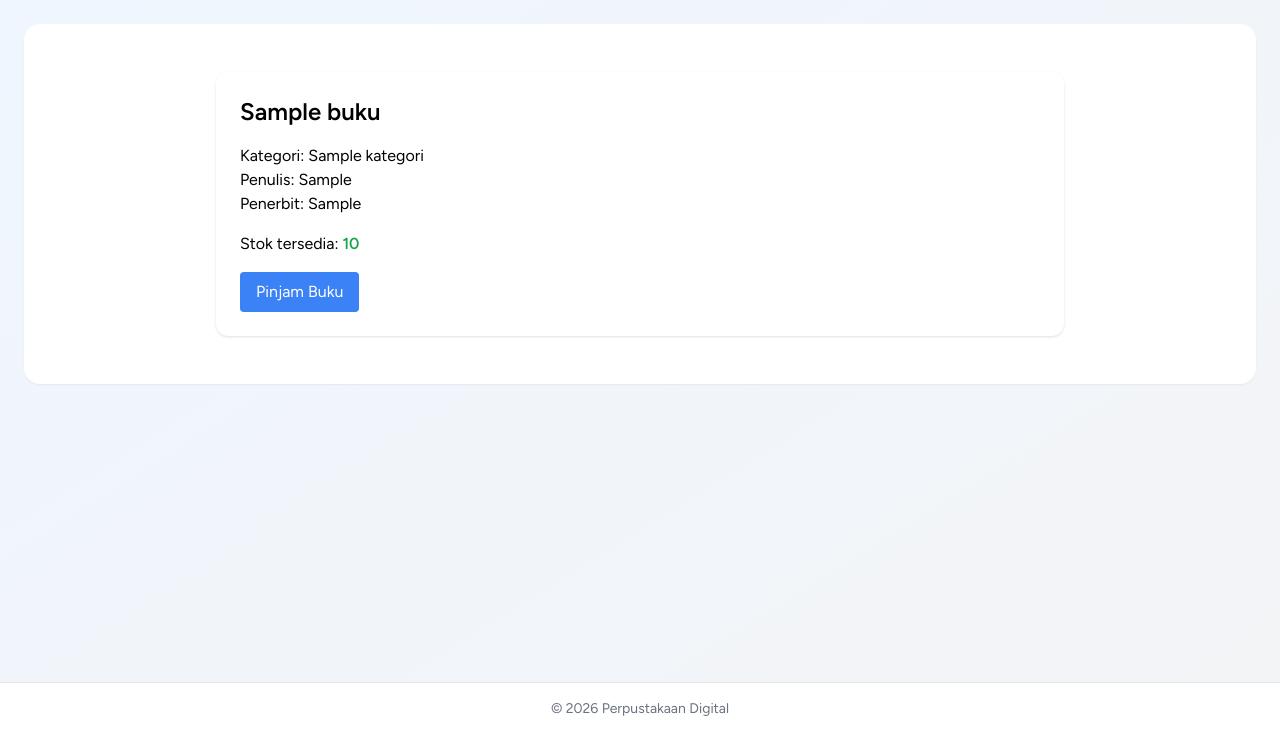
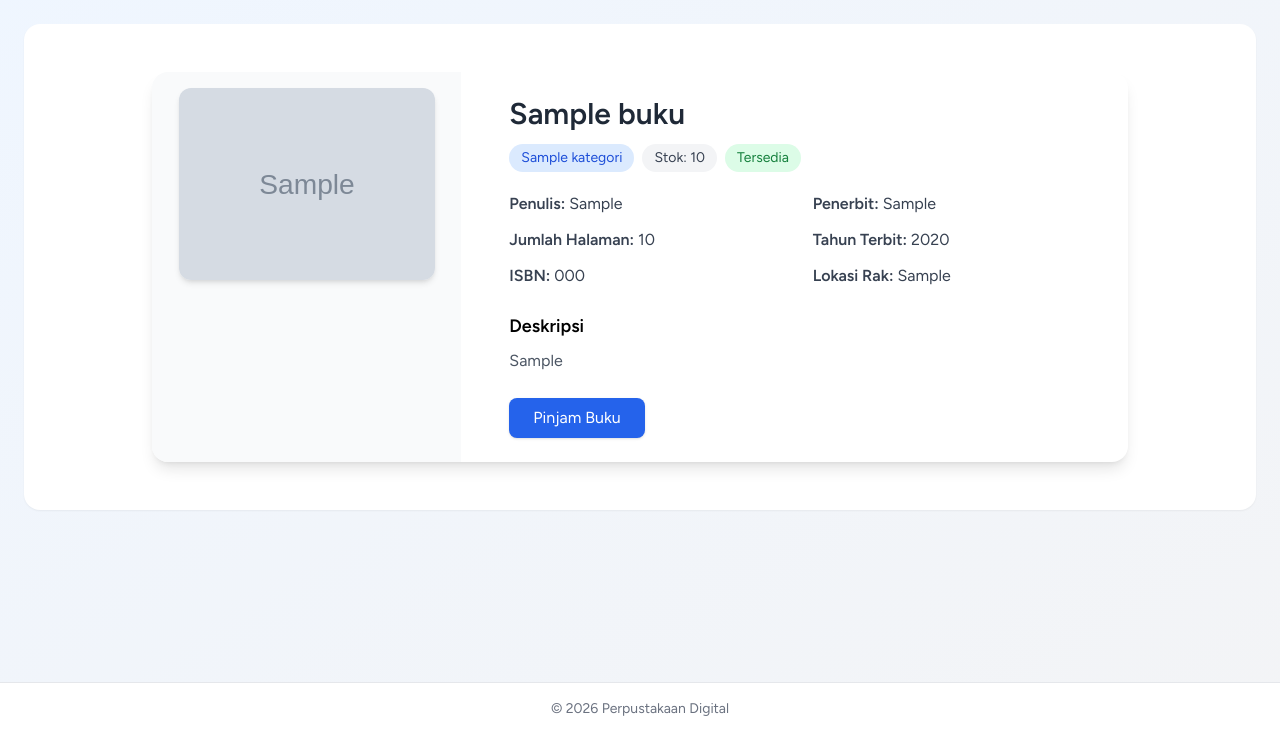
Before and after one commit to alanprimadhania/perpustakaan1, a Laravel app: page /buku/1 in a window 1280 px wide. Shown: the part 65-800 px from the top of the page. Run offline with Laravel 12, Linux system fonts and the light colour scheme; a user stored in the database is signed in; data comes from the database, SQL or seed files in the repository; tables that the repository leaves empty hold one stand-in row (values such as "Sample post"); grey boxes marked "Sample" are stand-in pictures; style sheets or scripts are compiled from the project's sources.

Commit message:
memperbarui tampilan show.buku

```diff
--- a/app/Filament/Resources/BukuResource.php
+++ b/app/Filament/Resources/BukuResource.php
@@ -10,6 +10,7 @@ use Filament\Tables\Table;
 
 // ✅ IMPORT FORM
 use Filament\Forms\Components\TextInput;
+use Filament\Forms\Components\Textarea;
 use Filament\Forms\Components\Select;
 use Filament\Forms\Components\FileUpload;
 
@@ -65,7 +66,7 @@ class BukuResource extends Resource
             TextInput::make('lokasi_rak')
                 ->nullable(),
 
-            \Filament\Forms\Components\Textarea::make('deskripsi')
+            Textarea::make('deskripsi')
                 ->rows(3)
                 ->nullable(),
 
--- a/app/Models/Buku.php
+++ b/app/Models/Buku.php
@@ -13,7 +13,11 @@ class Buku extends Model
     'penulis',
     'penerbit',
     'tahun_terbit',
+    'isbn',
+    'jumlah_halaman',
     'stok',
+    'lokasi_rak',
+    'deskripsi',
     'cover_image',
 ];
     // Relasi ke Kategori
--- a/resources/views/buku/show.blade.php
+++ b/resources/views/buku/show.blade.php
@@ -1,38 +1,95 @@
 <x-app-layout>
-    <div class="p-6 max-w-4xl mx-auto">
+    <div class="max-w-5xl mx-auto p-6">
 
-        <div class="bg-white rounded-xl shadow p-6">
+        <div class="bg-white rounded-2xl shadow-lg overflow-hidden grid grid-cols-1 md:grid-cols-3 gap-6">
 
-            <h1 class="text-2xl font-bold mb-4">
+            {{-- COVER --}}
+            <div class="p-4 flex justify-center items-start bg-gray-50">
+                <img
+                    src="{{ $buku->cover_image ? asset('storage/' . $buku->cover_image) : 'https://via.placeholder.com/300x400?text=No+Cover' }}"
+                    class="rounded-xl shadow-md w-64 object-cover"
+                    alt="Cover Buku"
+                >
+            </div>
+
+            {{-- DETAIL --}}
+            <div class="md:col-span-2 p-6">
+
+                {{-- JUDUL --}}
+                <h1 class="text-3xl font-bold text-gray-800">
                     {{ $buku->judul }}
                 </h1>
 
-            <p>Kategori: {{ $buku->kategori->nama_kategori }}</p>
-            <p>Penulis: {{ $buku->penulis }}</p>
-            <p>Penerbit: {{ $buku->penerbit }}</p>
+                {{-- BADGE --}}
+                <div class="flex flex-wrap gap-2 mt-3">
 
-            <p class="mt-4">
-                Stok tersedia:
-                <span class="font-bold text-green-600">
-                    {{ $buku->stok }}
+                    <span class="bg-blue-100 text-blue-700 px-3 py-1 rounded-full text-sm">
+                        {{ $buku->kategori->nama_kategori ?? '-' }}
                     </span>
+
+                    <span class="bg-gray-100 text-gray-700 px-3 py-1 rounded-full text-sm">
+                        Stok: {{ $buku->stok }}
+                    </span>
+
+                    @if($buku->stok > 0)
+                        <span class="bg-green-100 text-green-700 px-3 py-1 rounded-full text-sm">
+                            Tersedia
+                        </span>
+                    @else
+                        <span class="bg-red-100 text-red-700 px-3 py-1 rounded-full text-sm">
+                            Habis
+                        </span>
+                    @endif
+
+                </div>
+
+                {{-- DETAIL INFO --}}
+                <div class="mt-5 grid grid-cols-1 md:grid-cols-2 gap-3 text-gray-700">
+
+                    <p><b>Penulis:</b> {{ $buku->penulis }}</p>
+
+                    <p><b>Penerbit:</b> {{ $buku->penerbit }}</p>
+
+                    <p><b>Jumlah Halaman:</b> {{ $buku->jumlah_halaman ?? '-' }}</p>
+
+                    <p><b>Tahun Terbit:</b> {{ $buku->tahun_terbit ?? '-' }}</p>
+
+                    <p><b>ISBN:</b> {{ $buku->isbn ?? '-' }}</p>
+
+                    <p><b>Lokasi Rak:</b> {{ $buku->lokasi_rak ?? '-' }}</p>
+
+                </div>
+
+                {{-- DESKRIPSI --}}
+                <div class="mt-6">
+                    <h3 class="font-semibold text-lg mb-2">Deskripsi</h3>
+                    <p class="text-gray-600 leading-relaxed">
+                        {{ $buku->deskripsi ?? 'Tidak ada deskripsi buku ini.' }}
                     </p>
+                </div>
 
-            <!-- Tombol Pinjam -->
+                {{-- PINJAM BUTTON --}}
+                <div class="mt-6">
+
                     @if($buku->stok > 0)
                         <form method="POST" action="{{ route('pinjam.store') }}">
                             @csrf
                             <input type="hidden" name="buku_id" value="{{ $buku->id }}">
 
-                    <button class="mt-4 bg-blue-500 text-white px-4 py-2 rounded">
+                            <button class="bg-blue-600 hover:bg-blue-700 text-white px-6 py-2 rounded-lg shadow">
                                 Pinjam Buku
                             </button>
                         </form>
                     @else
-                <p class="text-red-500 mt-4">Stok habis</p>
+                        <button disabled class="bg-gray-400 text-white px-6 py-2 rounded-lg">
+                            Stok Habis
+                        </button>
                     @endif
 
                 </div>
 
             </div>
+        </div>
+
+    </div>
 </x-app-layout>
```
Also changed, not shown: app/Filament/Resources/PeminjamanResource.php (+32 -17 lines), app/Http/Controllers/PengembalianUserController.php (+5 -22 lines), resources/views/riwayat/index.blade.php (+16 -4 lines). Lines whose indentation alone changed are shown as unchanged.
